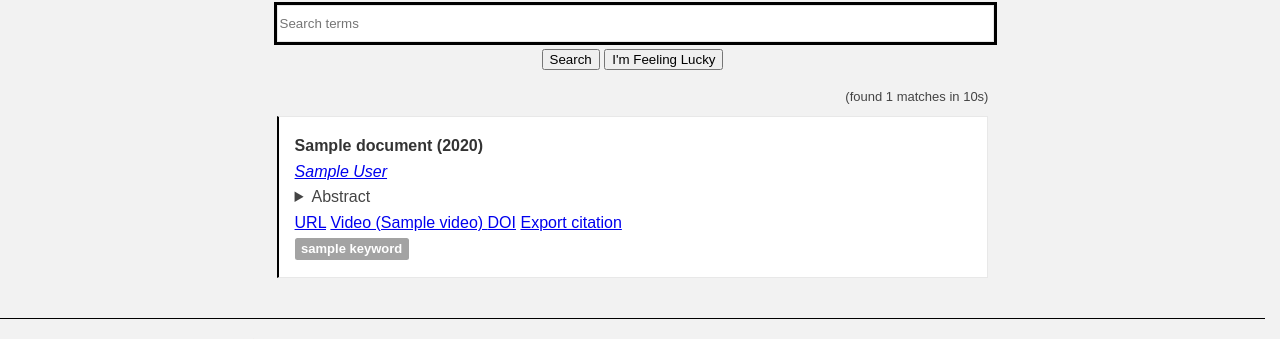
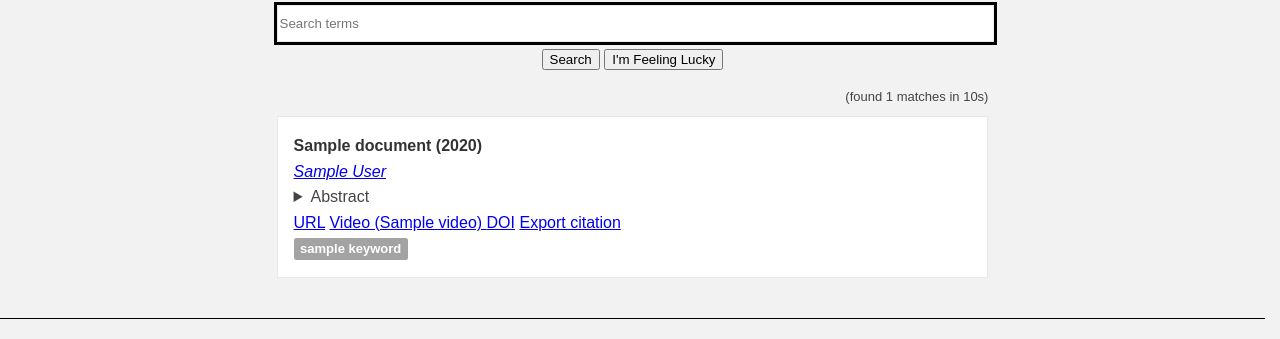
Before and after one commit to aidos-lab/DONUT, a Python web app: template donut/templates/index.html in a window 1280 px wide. Shown: the part 148-487 px from the top of the page. Run offline with Jinja, Linux system fonts and the light colour scheme; the template is opened without the code that fills it: most values are stand-ins (such as "Sample title", 1, 10 or a date in 2020).

Commit message:
Improved style of individual articles

```diff
--- a/donut/static/style.css
+++ b/donut/static/style.css
@@ -115,7 +115,6 @@ footer
 {
   background-color: white;
   border:           1px solid #E8E8E8;
-  border-left:      2px solid black;
   padding:          1rem;
 }
 
```
